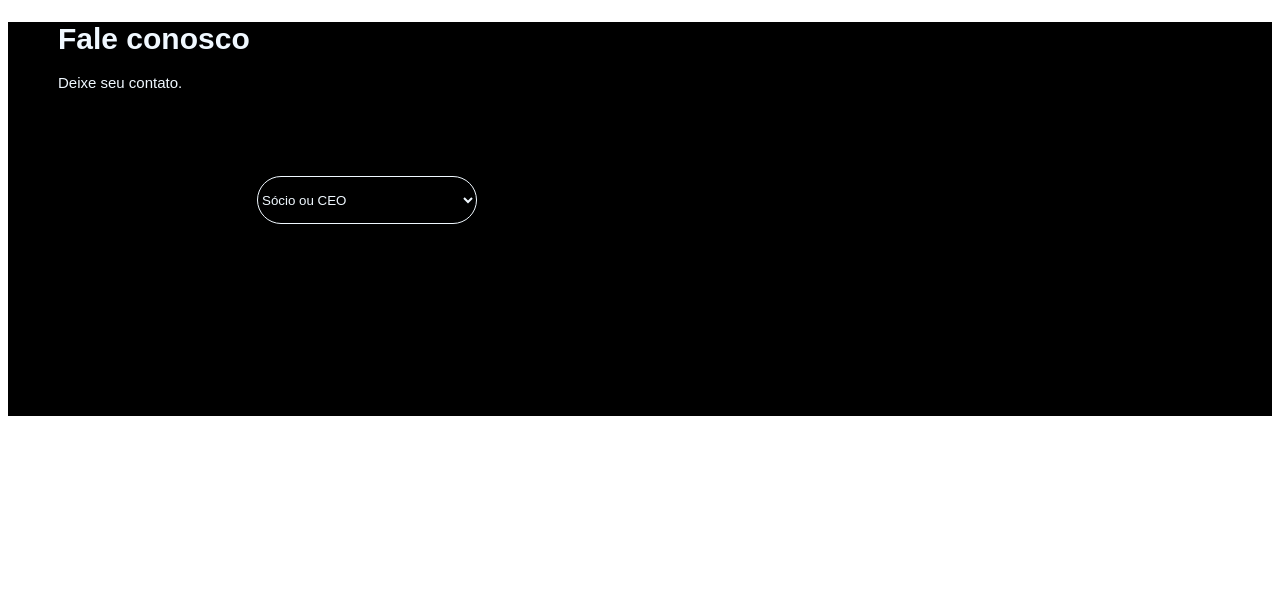
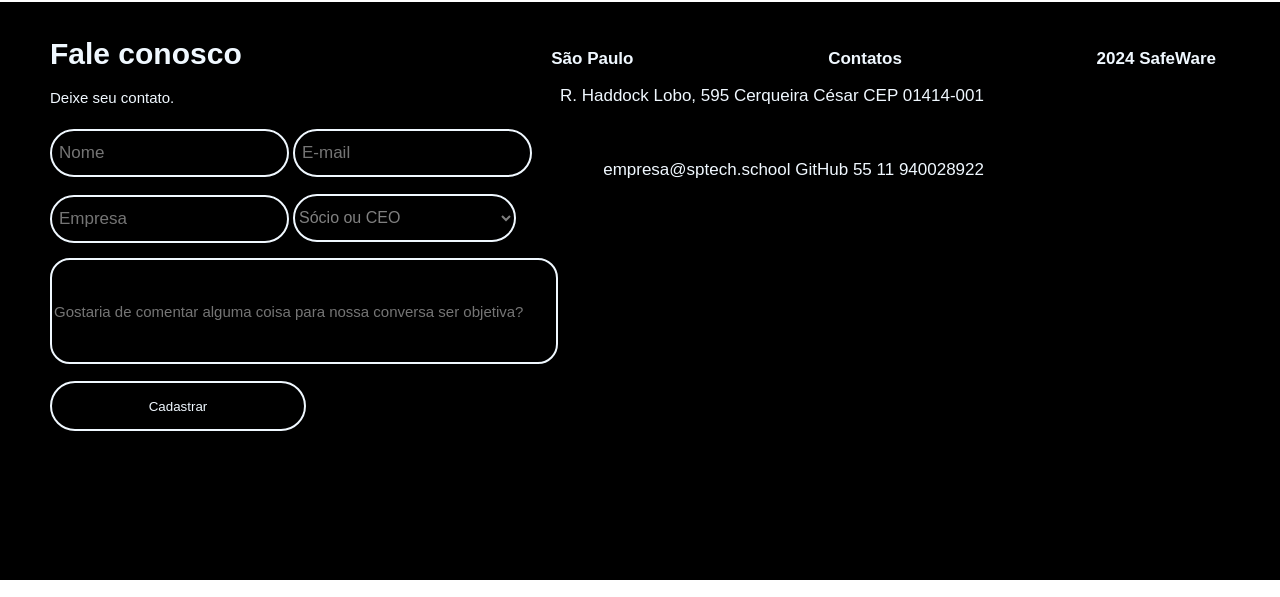
Before and after one commit to tiagobezerril/projeto-pi, a plain HTML site: page Codigo/site/index.html in a window 1280 px wide. Shown: the part 945-1542 px from the top of the page. Before the commit the page ends 1369 px from the top, so only its background shows below. Drawn offline with Linux system fonts and the light colour scheme.

Commit message:
Atualizando o site

```diff
--- a/Codigo/site/index.html
+++ b/Codigo/site/index.html
@@ -31,11 +31,11 @@
 
             <p class="contato">Deixe seu contato.</p> <br>
 
-            <input class="input_rodape" type="text">
+            <input class="input_rodape" type="text" placeholder="Nome">
 
-            <input class="input_rodape" type="text"> <br> <br>
+            <input class="input_rodape" type="text" placeholder="E-mail"> <br> <br>
 
-            <input class="input_rodape" type="text">
+            <input class="input_rodape" type="text" placeholder="Empresa">
 
              <select class="select_cargo" id="slct_cargo">
                 <option value="0">Sócio ou CEO</option>
@@ -43,7 +43,21 @@
                 <option value="2">CEO</option>
              </select> <br>
 
-            <input class="input_comentario" type="text">
+             <input class="input_comentario" type="text" placeholder="Gostaria de comentar alguma coisa para nossa conversa ser objetiva?">
+             <br>
+             <button>Cadastrar</button>
+
+             <div class="contato_geral">
+                <span>São Paulo</span>
+                <span>Contatos</span>
+                <span> 2024 SafeWare</span>
+                <p>R. Haddock Lobo, 595
+                Cerqueira César
+                CEP 01414-001</p> <br>
+                <p>empresa@sptech.school
+                    GitHub
+                    55 11 940028922
+                </p></div>
         </footer>
 </body>
 </html>
--- a/Codigo/site/style.css
+++ b/Codigo/site/style.css
@@ -1,5 +1,7 @@
 body {
     align-items: center;
+    margin: 0;
+    padding: 0;
 }
 
 .card_top {
@@ -63,6 +65,12 @@ h1 {
     margin-left: 100px;
 }
 
+.imagem01 {
+    position: relative;
+    bottom: 410px; left: 750px;
+    width: 38%;
+    border-radius: 50px;
+}
 .text {
     font-family: Arial, Helvetica, sans-serif;
     font-size: 28px;
@@ -76,12 +84,6 @@ h1 {
     color: #2D20EE;
 }
 
-.imagem01 {
-    position: relative;
-    bottom: 410px; left: 750px;
-    width: 38%;
-    border-radius: 50px;
-}
 
 h2 {
     font-family: Arial, Helvetica, sans-serif;
@@ -94,6 +96,7 @@ h2 {
 
 footer{
     background-color: black;
+    padding-top: 10px;
 }
 
 .contato {
@@ -120,36 +123,69 @@ footer{
 .input_rodape{
     background-color: black;
     position: relative;
-    left: 10px;
+    left: 50px;
     bottom: 50px;
-    border-color: aliceblue;
+    border: 2px solid aliceblue;
     border-radius: 50px;
-    border: 20px;
-}
-
-.input_rodape:focus{
-        border-color: aliceblue;
 }
 
 .select_cargo{
-    color: aliceblue;
+    font-size: 16px;
+    color: gray;
     background-color: black;
     border-radius: 50px;
-    border-color: aliceblue;
+    border: 2px solid aliceblue;
     position: relative;
-    left: 10px;
-    bottom: 50px;
+    left: 50px;
+    bottom: 51px;
     width: 17.4%;
     height: 48px;
 }
 
 .input_comentario{
+    font-size: 15px;
     background-color: black;
     position: relative;
-    left: 10px; bottom: 20px;
+    left: 50px; bottom: 35px;
     height: 100px;
     width: 500px;
-    border-color: aliceblue;
+    border: 2px solid aliceblue;
     border-radius: 20px;
-    border: solid 20px;
 }
+
+footer button{
+    position: relative;
+    left: 50px; bottom: 18px;
+    color: aliceblue;
+    background-color: black;
+    border: 2px solid aliceblue;
+    border-radius: 50px;
+    height: 50px;
+    width: 20%;
+}
+
+
+.contato_geral{
+    color: aliceblue;
+    text-align:right;
+    font-family: Arial, Helvetica, sans-serif;
+    font-size: 17px;
+    font-weight: 200;
+}
+
+.contato_geral span{
+    font-weight: bold;
+    position: relative;
+    bottom: 400px; right: 5%;
+    text-align: right;
+    width: 100px;
+    margin-left: 190px;
+}
+
+.contato_geral p{
+    position: relative;
+    bottom: 400px; left: 30%;
+    text-align: right;
+    width: 600px;
+    margin-left: 0px;
+}
```
